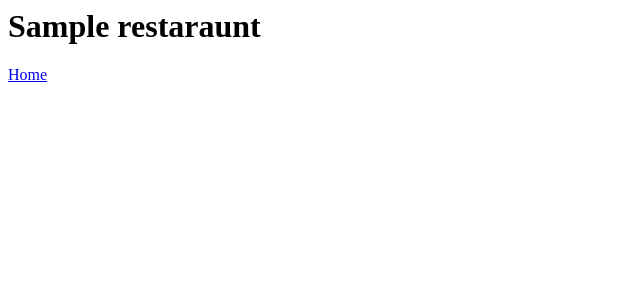
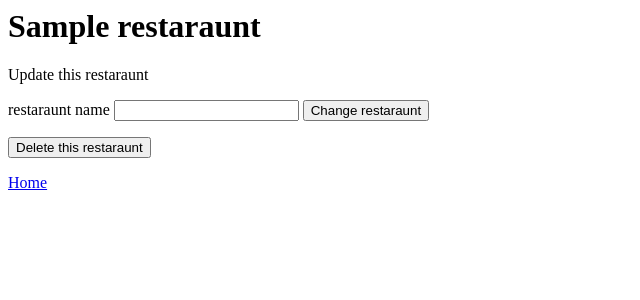
Before and after one commit to MitchRivet/restaraunt_search, a PHP site: template views/restaraunt.html.twig in a window 1280 px wide. Shown: the top 300 px of the page, without its empty margins (0-640 px from the left). Run offline with PHP 8.4, Linux system fonts and the light colour scheme; the template is opened without the code that fills it: most values are stand-ins (such as "Sample title", 1, 10 or a date in 2020); some libraries are stand-ins or nearby versions.

Commit message:
completed crud functionality for restaraunt class

```diff
--- a/src/Restaraunt.php
+++ b/src/Restaraunt.php
@@ -85,6 +85,11 @@ class Restaraunt
         $GLOBALS['DB']->exec("UPDATE restaraunts SET restaraunt_name = '{$new_restaraunt_name}' WHERE id = {$this->getId()};");
         $this->setRestarauntName($new_restaraunt_name);
     }
+
+    function delete()
+    {
+        $GLOBALS['DB']->exec("DELETE FROM restaraunts WHERE id = {$this->getId()};");
+    }
 }
 
 
--- a/views/restaraunt.html.twig
+++ b/views/restaraunt.html.twig
@@ -7,6 +7,22 @@
 
 
 
+        <p>Update this restaraunt</p>
+        <form action="/restaraunts/{{ restaraunt.getId }}" method="post">
+            <input name="_method" type="hidden" value="patch">
+
+            <label for='RestarauntName'>restaraunt name</label>
+            <input id='RestarauntName' name='RestarauntName' type='text'>
+
+
+            <button type='submit'>Change restaraunt</button>
+        </form>
+
+        <form action="/restaraunts/{{ restaraunt.getId }}" method="post">
+            <input name="_method" type="hidden" value="delete">
+
+            <button type="submit">Delete this restaraunt</button>
+        </form>
 
         <p><a href='/'>Home</a></p>
     </body>
```
Also changed, not shown: app/app.php (+15 -6 lines), tests/RestarauntTest.php (+25 -1 lines), views/restaraunt_edit.html.twig (+18 -6 lines).
